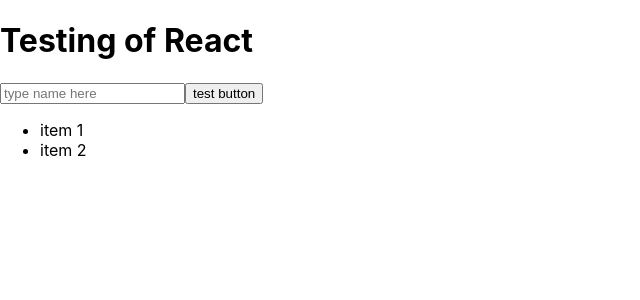
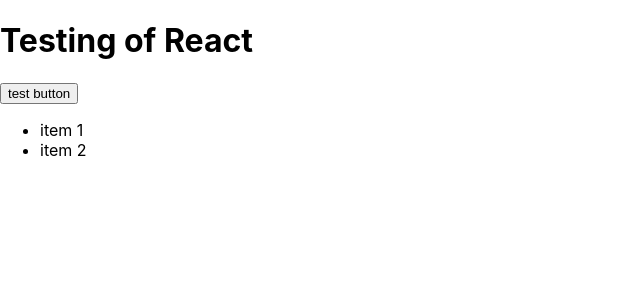
Before and after one commit to TausifM/Jest-React-Testing, a React (Create React App) app: page / in a window 1280 px wide. Shown: the top 300 px of the page, without its empty margins (0-640 px from the left). Built offline with nearby package versions, Linux system fonts and the light colour scheme.

Commit message:
.not.tobeinthedocument & logRoles

```diff
--- a/src/App.js
+++ b/src/App.js
@@ -1,8 +1,8 @@
 function App() {
   return (
-    <div className="App">
+    <div className="App" data-testid="myrootdiv">
       <h1>Testing of React</h1>
-      <input type="text" placeholder="type name here" />
+      {/* <input type="text" placeholder="type name here" /> */}
       <button>test button</button>
       <ul>
         <li>item 1</li>
```
Also changed, not shown: 1 other file (tests, documents, lock files or other folders).
